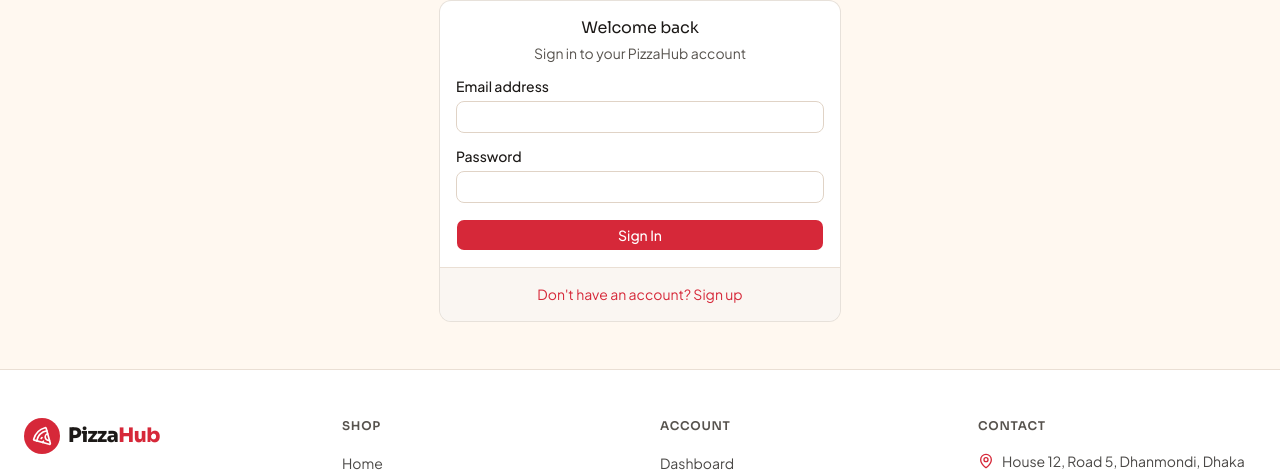
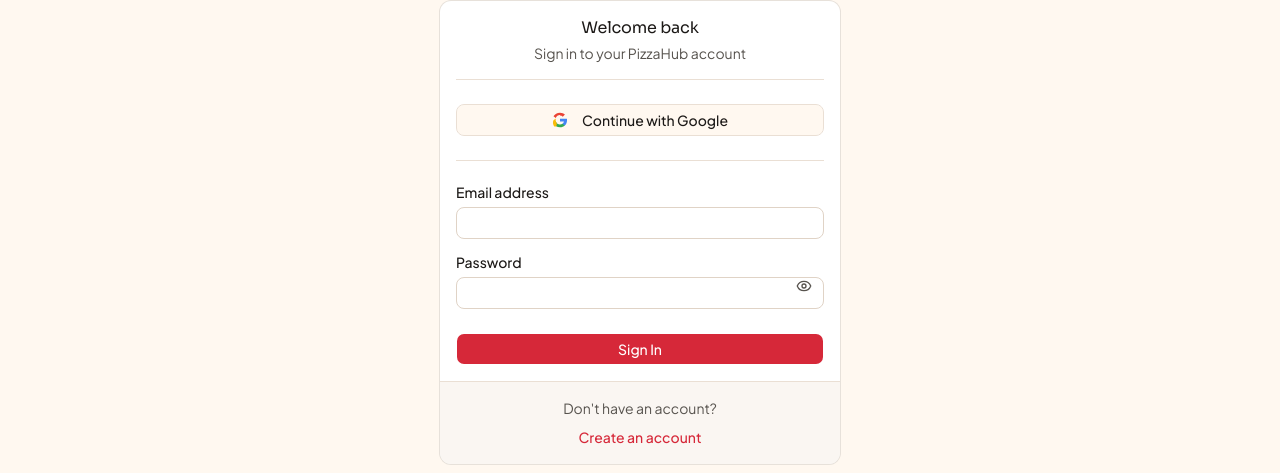
Before and after one commit to rahatlab/pizza-hub-client, a Next.js app: page /sign-in in a window 1280 px wide. Shown: the part 112-585 px from the top of the page. Built offline with nearby package versions, Linux system fonts and the light colour scheme; no server answers.

Commit message:
fix auth pages google button password toggle design

```diff
--- a/src/app/(site)/sign-in/page.tsx
+++ b/src/app/(site)/sign-in/page.tsx
@@ -7,24 +7,32 @@ import { ApiClientError } from "@/lib/api";
 import { Button } from "@/components/ui/button";
 import { Input } from "@/components/ui/input";
 import { Label } from "@/components/ui/label";
-import { Card, CardContent, CardDescription, CardFooter, CardHeader, CardTitle } from "@/components/ui/card";
+import {
+  Card,
+  CardContent,
+  CardDescription,
+  CardFooter,
+  CardHeader,
+  CardTitle,
+} from "@/components/ui/card";
+import { Separator } from "@/components/ui/separator";
+import { Eye, EyeOff } from "lucide-react";
 import { toast } from "sonner";
 
 export default function SignInPage() {
   const [email, setEmail] = useState("");
   const [password, setPassword] = useState("");
+  const [showPassword, setShowPassword] = useState(false);
   const [loading, setLoading] = useState(false);
 
   async function handleSubmit(e: React.FormEvent) {
     e.preventDefault();
     setLoading(true);
     try {
-      // Better Auth sign-in (sets session cookie)
       await api.post("/api/auth/sign-in/email", {
         email,
         password,
       });
-      // Issue our JWT
       const data = await api.post<{ token: string }>("/api/auth/jwt");
       if (data.token) {
         window.localStorage.setItem("pizzahub_token", data.token);
@@ -42,6 +50,10 @@ export default function SignInPage() {
     }
   }
 
+  async function handleGoogleSignIn() {
+    window.location.href = "/api/auth/sign-in/google";
+  }
+
   return (
     <section className="mx-auto max-w-md px-4 py-12 sm:px-6">
       <Card className="card-shape">
@@ -49,7 +61,37 @@ export default function SignInPage() {
           <CardTitle className="text-h1">Welcome back</CardTitle>
           <CardDescription>Sign in to your PizzaHub account</CardDescription>
         </CardHeader>
-        <CardContent className="space-y-4">
+        <CardContent className="space-y-6">
+          <Separator orientation="horizontal" className="w-full" />
+          <div className="flex justify-center">
+            <Button
+              onClick={handleGoogleSignIn}
+              variant="outline"
+              className="w-full btn-pill"
+              disabled={loading}
+            >
+              <svg className="mr-2 h-4 w-4" viewBox="0 0 24 24">
+                <path
+                  fill="#4285F4"
+                  d="M22.56 12.25c0-.78-.07-1.53-.2-2.25H12v4.26h5.92c-.26 1.37-1.04 2.53-2.21 3.31v2.77h3.57c2.08-1.92 3.28-4.74 3.28-8.09z"
+                />
+                <path
+                  fill="#34A853"
+                  d="M12 23c2.97 0 5.46-.98 7.28-2.66l-3.57-2.77c-.98.66-2.23 1.06-3.71 1.06-2.86 0-5.29-1.93-6.16-4.53H2.18v2.84C3.99 20.53 7.7 23 12 23z"
+                />
+                <path
+                  fill="#FBBC05"
+                  d="M5.84 14.09c-.22-.66-.36-1.39-.36-2.14 0-.76.14-1.49.39-2.16L2.18 12.2C1.2 14.98 1.2 18.54 3.43 21.72h2.79c1.48-2.58 1.17-5.55-.33-7.63z"
+                />
+                <path
+                  fill="#EA4335"
+                  d="M12 5.38c1.62 0 3.06.56 4.21 1.64l3.15-3.15C17.45 2.09 14.97 1 12 1 7.7 1 3.99 3.47 2.18 6.21l3.57 2.77c.87-2.6 3.3-4.43 6.25-4.45z"
+                />
+              </svg>
+              Continue with Google
+            </Button>
+          </div>
+          <Separator orientation="horizontal" className="w-full" />
           <form onSubmit={handleSubmit} className="space-y-4">
             <div className="space-y-2">
               <Label htmlFor="email">Email address</Label>
@@ -61,16 +103,29 @@ export default function SignInPage() {
                 onChange={(e) => setEmail(e.target.value)}
               />
             </div>
-            <div className="space-y-2">
+            <div className="space-y-2 relative">
               <Label htmlFor="password">Password</Label>
               <Input
                 id="password"
-                type="password"
+                type={showPassword ? "text" : "password"}
                 required
                 minLength={6}
                 value={password}
                 onChange={(e) => setPassword(e.target.value)}
+                className="pr-10"
               />
+              <button
+                type="button"
+                onClick={() => setShowPassword(!showPassword)}
+                className="absolute right-3 top-1/2 -translate-y-1/2 text-muted-foreground hover:text-foreground"
+                aria-label={showPassword ? "Hide password" : "Show password"}
+              >
+                {showPassword ? (
+                  <EyeOff className="h-4 w-4" />
+                ) : (
+                  <Eye className="h-4 w-4" />
+                )}
+              </button>
             </div>
             <Button
               type="submit"
@@ -82,8 +137,11 @@ export default function SignInPage() {
           </form>
         </CardContent>
         <CardFooter className="flex flex-col space-y-2 text-center">
-          <Link href="/sign-up" className="text-body-sm text-primary">
-            Don't have an account? Sign up
+          <p className="text-body-sm text-muted-foreground">
+            Don't have an account?
+          </p>
+          <Link href="/sign-up" className="text-body-sm font-medium text-primary">
+            Create an account
           </Link>
         </CardFooter>
       </Card>
--- a/src/app/(site)/sign-up/page.tsx
+++ b/src/app/(site)/sign-up/page.tsx
@@ -7,7 +7,16 @@ import { ApiClientError } from "@/lib/api";
 import { Button } from "@/components/ui/button";
 import { Input } from "@/components/ui/input";
 import { Label } from "@/components/ui/label";
-import { Card, CardContent, CardDescription, CardFooter, CardHeader, CardTitle } from "@/components/ui/card";
+import {
+  Card,
+  CardContent,
+  CardDescription,
+  CardFooter,
+  CardHeader,
+  CardTitle,
+} from "@/components/ui/card";
+import { Separator } from "@/components/ui/separator";
+import { Eye, EyeOff } from "lucide-react";
 import { toast } from "sonner";
 
 export default function SignUpPage() {
@@ -15,20 +24,19 @@ export default function SignUpPage() {
   const [email, setEmail] = useState("");
   const [password, setPassword] = useState("");
   const [role, setRole] = useState<"customer" | "vendor">("customer");
+  const [showPassword, setShowPassword] = useState(false);
   const [loading, setLoading] = useState(false);
 
   async function handleSubmit(e: React.FormEvent) {
     e.preventDefault();
     setLoading(true);
     try {
-      // Better Auth sign-up (sets session cookie)
       await api.post("/api/auth/sign-up/email", {
         name,
         email,
         password,
         role,
       });
-      // Issue our JWT
       const data = await api.post<{ token: string }>("/api/auth/jwt");
       if (data.token) {
         window.localStorage.setItem("pizzahub_token", data.token);
@@ -46,6 +54,10 @@ export default function SignUpPage() {
     }
   }
 
+  async function handleGoogleSignUp() {
+    window.location.href = "/api/auth/sign-up/google";
+  }
+
   return (
     <section className="mx-auto max-w-md px-4 py-12 sm:px-6">
       <Card className="card-shape">
@@ -53,7 +65,37 @@ export default function SignUpPage() {
           <CardTitle className="text-h1">Create account</CardTitle>
           <CardDescription>Join PizzaHub and start ordering</CardDescription>
         </CardHeader>
-        <CardContent className="space-y-4">
+        <CardContent className="space-y-6">
+          <Separator orientation="horizontal" className="w-full" />
+          <div className="flex justify-center">
+            <Button
+              onClick={handleGoogleSignUp}
+              variant="outline"
+              className="w-full btn-pill"
+              disabled={loading}
+            >
+              <svg className="mr-2 h-4 w-4" viewBox="0 0 24 24">
+                <path
+                  fill="#4285F4"
+                  d="M22.56 12.25c0-.78-.07-1.53-.2-2.25H12v4.26h5.92c-.26 1.37-1.04 2.53-2.21 3.31v2.77h3.57c2.08-1.92 3.28-4.74 3.28-8.09z"
+                />
+                <path
+                  fill="#34A853"
+                  d="M12 23c2.97 0 5.46-.98 7.28-2.66l-3.57-2.77c-.98.66-2.23 1.06-3.71 1.06-2.86 0-5.29-1.93-6.16-4.53H2.18v2.84C3.99 20.53 7.7 23 12 23z"
+                />
+                <path
+                  fill="#FBBC05"
+                  d="M5.84 14.09c-.22-.66-.36-1.39-.36-2.14 0-.76.14-1.49.39-2.16L2.18 12.2C1.2 14.98 1.2 18.54 3.43 21.72h2.79c1.48-2.58 1.17-5.55-.33-7.63z"
+                />
+                <path
+                  fill="#EA4335"
+                  d="M12 5.38c1.62 0 3.06.56 4.21 1.64l3.15-3.15C17.45 2.09 14.97 1 12 1 7.7 1 3.99 3.47 2.18 6.21l3.57 2.77c.87-2.6 3.3-4.43 6.25-4.45z"
+                />
+              </svg>
+              Continue with Google
+            </Button>
+          </div>
+          <Separator orientation="horizontal" className="w-full" />
           <form onSubmit={handleSubmit} className="space-y-4">
             <div className="space-y-2">
               <Label htmlFor="name">Full name</Label>
@@ -75,25 +117,38 @@ export default function SignUpPage() {
                 onChange={(e) => setEmail(e.target.value)}
               />
             </div>
-            <div className="space-y-2">
+            <div className="space-y-2 relative">
               <Label htmlFor="password">Password</Label>
               <Input
                 id="password"
-                type="password"
+                type={showPassword ? "text" : "password"}
                 required
                 minLength={6}
                 value={password}
                 onChange={(e) => setPassword(e.target.value)}
+                className="pr-10"
               />
-              <p className="text-body-sm text-muted-foreground">
-                Min 6 characters, at least one uppercase and one lowercase letter
-              </p>
+              <button
+                type="button"
+                onClick={() => setShowPassword(!showPassword)}
+                className="absolute right-3 top-1/2 -translate-y-1/2 text-muted-foreground hover:text-foreground"
+                aria-label={showPassword ? "Hide password" : "Show password"}
+              >
+                {showPassword ? (
+                  <EyeOff className="h-4 w-4" />
+                ) : (
+                  <Eye className="h-4 w-4" />
+                )}
+              </button>
             </div>
+            <p className="text-body-sm text-muted-foreground">
+              Min 6 characters, at least one uppercase and one lowercase letter
+            </p>
             <div className="space-y-2">
               <Label htmlFor="role">Account role</Label>
               <select
                 id="role"
-                className="border border-input bg-input rounded-lg p-2 text-body-sm"
+                className="border border-input bg-input rounded-lg p-2 text-body-sm w-full"
                 value={role}
                 onChange={(e) => setRole(e.target.value as "customer" | "vendor")}
               >
@@ -111,8 +166,11 @@ export default function SignUpPage() {
           </form>
         </CardContent>
         <CardFooter className="flex flex-col space-y-2 text-center">
-          <Link href="/sign-in" className="text-body-sm text-primary">
-            Already have an account? Sign in
+          <p className="text-body-sm text-muted-foreground">
+            Already have an account?
+          </p>
+          <Link href="/sign-in" className="text-body-sm font-medium text-primary">
+            Sign in
           </Link>
         </CardFooter>
       </Card>
```
